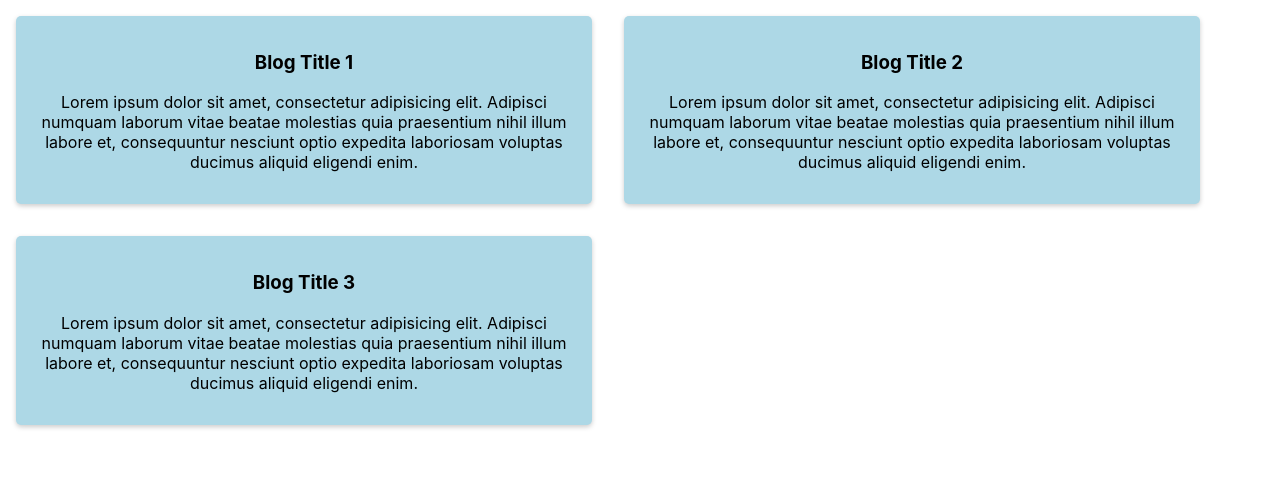
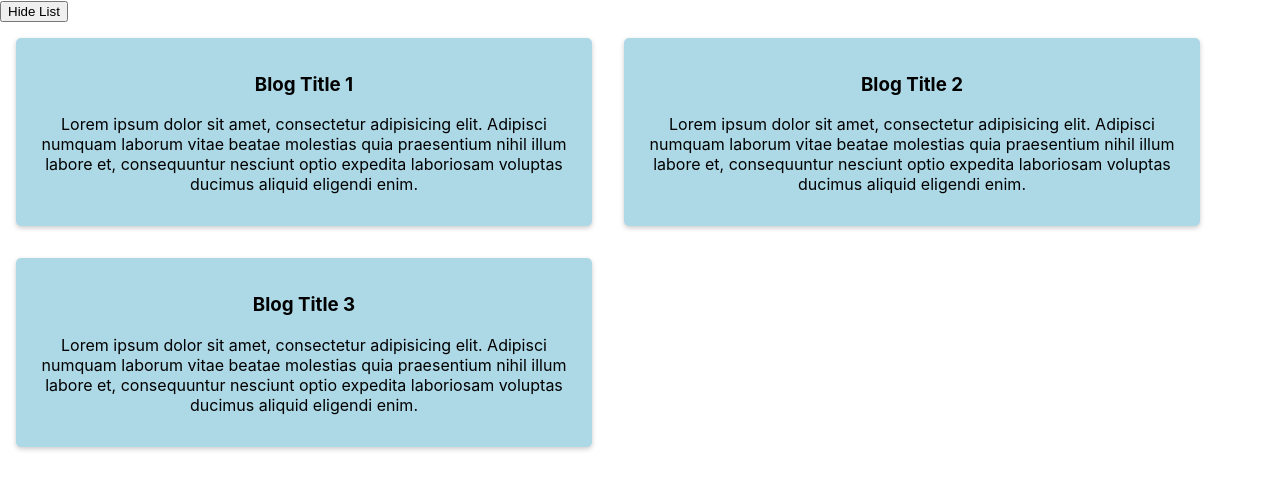
Before and after one commit to WenHao1223/first-react-app, a React (Create React App) app: page / in a window 1280 px wide. Shown: the top 490 px of the page. Built offline with nearby package versions, Linux system fonts and the light colour scheme.

Commit message:
add files

```diff
--- a/src/App.js
+++ b/src/App.js
@@ -1,10 +1,14 @@
 // import './App.css';
+import { Component } from 'react';
 import BlogHomePageCard from './BlogCard';
 import { isArrayEmpty as isMyArrayEmpty } from './utils';
 
-function App() {
+class App extends Component {
+  state = {
+    showBlogs: true
+  }
 
-  const blogArr = [
+  blogArr = [
     {
       id: 1,
       title: 'Blog Title 1',
@@ -22,7 +26,7 @@
     }
   ];
 
-  const blogCards = isMyArrayEmpty(blogArr) ? [] : blogArr.map((item, pos) => {
+  blogCards = isMyArrayEmpty(this.blogArr) ? [] : this.blogArr.map((item, pos) => {
     // console.log(item);
 
     return (
@@ -34,11 +38,25 @@
     );
   });
 
-  return (
-    <div className="App">
-      {blogCards}
-    </div>
-  );
+  onHideBtnClick = () => {
+    let updatedState = !this.state.showBlogs;
+    this.setState((prevState, prevProps) => {
+      return {showBlogs: !prevState.showBlogs}
+    });
+
+    console.log(this.state.showBlogs)
+  }
+
+  render(){
+    console.log('Render Called');
+    return (
+      <div className="App">
+        <button onClick={this.onHideBtnClick}>{this.state.showBlogs ? 'Hide List' : 'Show List'}</button>
+        <br></br>
+        {this.state.showBlogs ? this.blogCards : null}
+      </div>
+    );
+  }
 }
 
 export default App;
```
